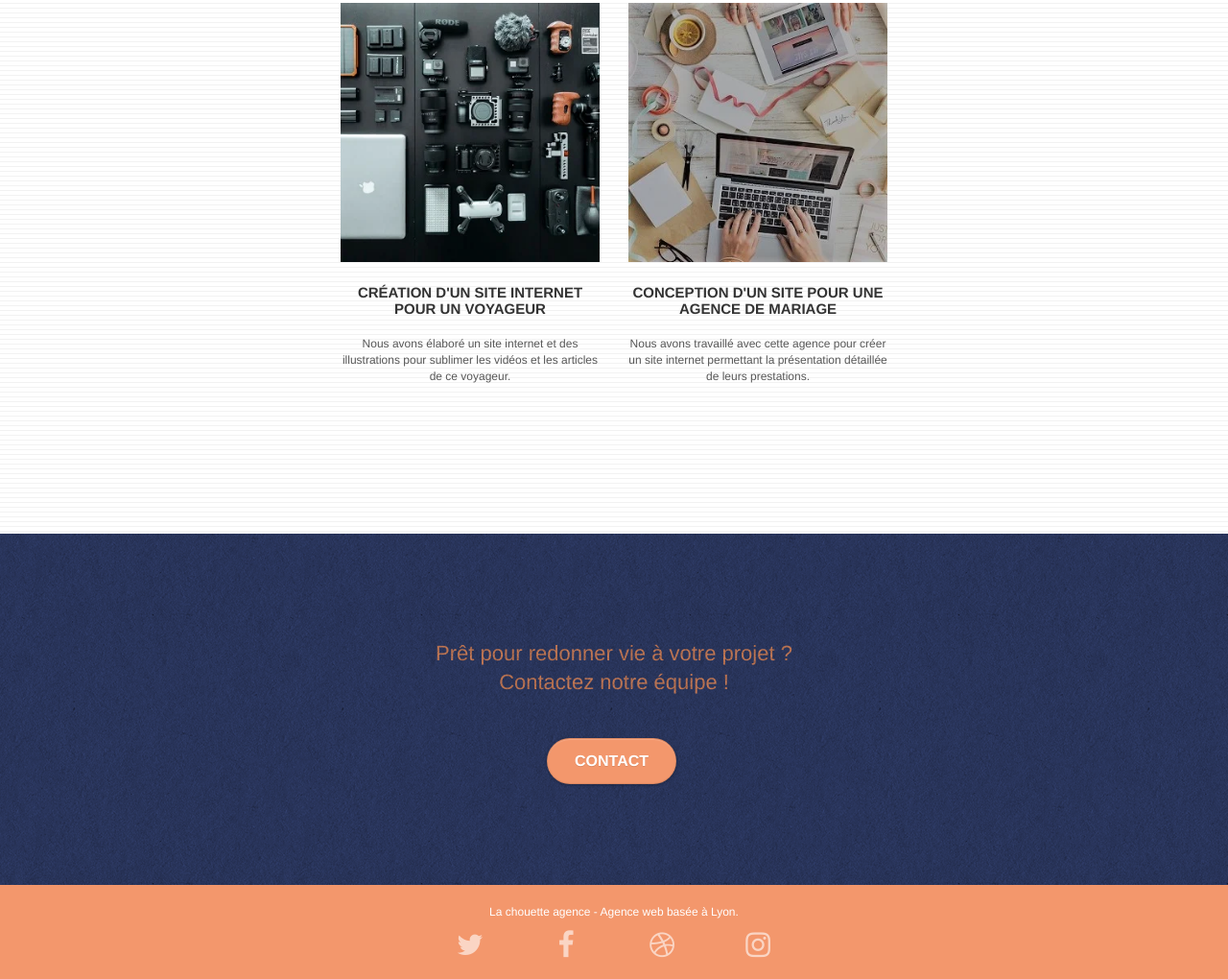
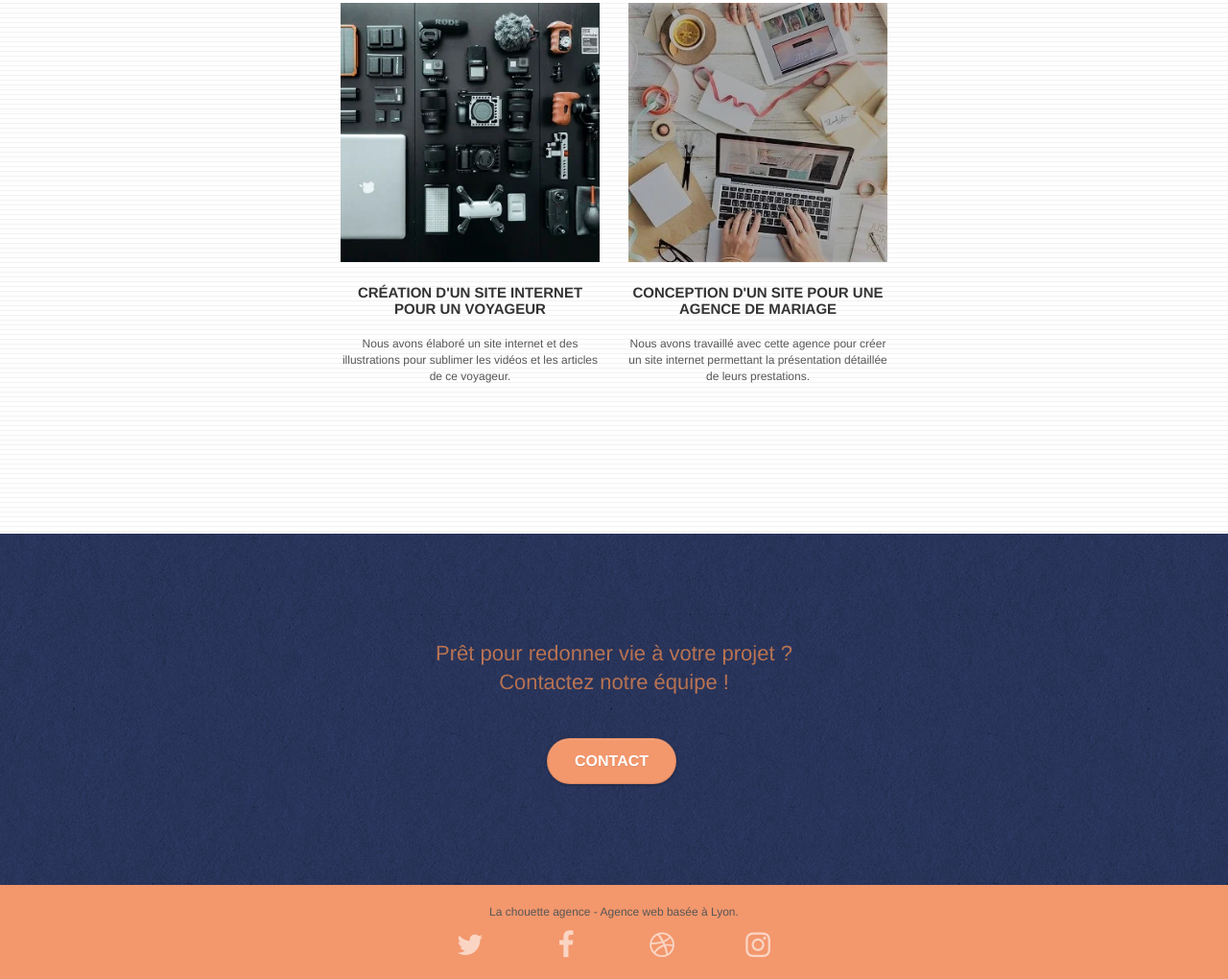
Before and after one commit to Laenar/Projet-4, a plain HTML site: page index.html in a window 1280 px wide. Shown: the part 2424-3444 px from the top of the page at 96% size. Drawn offline with Linux system fonts and the light colour scheme.

Commit message:
Changement color ligne 223

```diff
--- a/index.html
+++ b/index.html
@@ -220,7 +220,7 @@
 				<div class="container bloc-sm">
 					<div class="row">
 						<div class="col-sm-12">
-							<p class="text-center white">
+							<p class="text-center black">
 								La chouette agence - Agence web basée à Lyon.<br>
 							</p>
 							<div class="row row-no-gutters social">
--- a/style.css
+++ b/style.css
@@ -739,6 +739,10 @@
     color: #FFFFFF!important;
 }
 
+.black {
+    color: #3C3C3C;
+}
+
 .portfolio-thumb {
     margin-bottom: 24px;
 }
```
